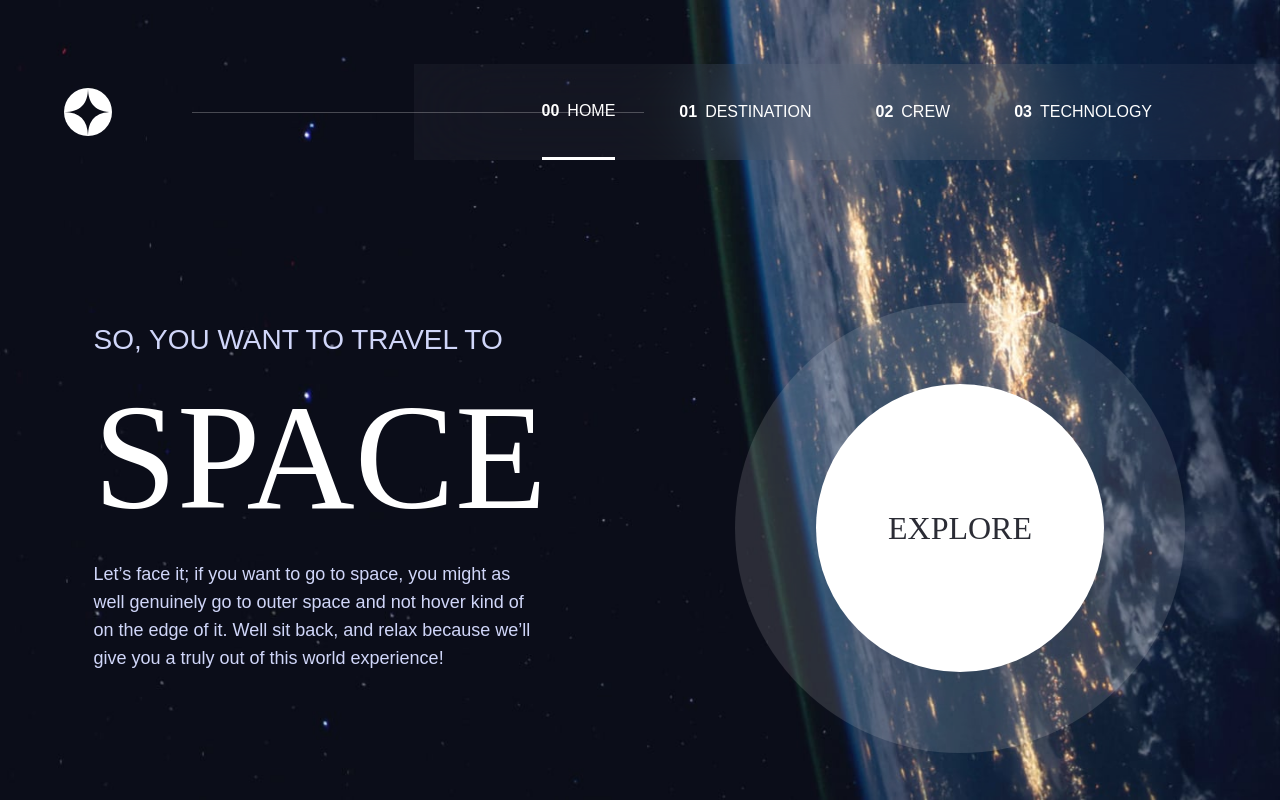
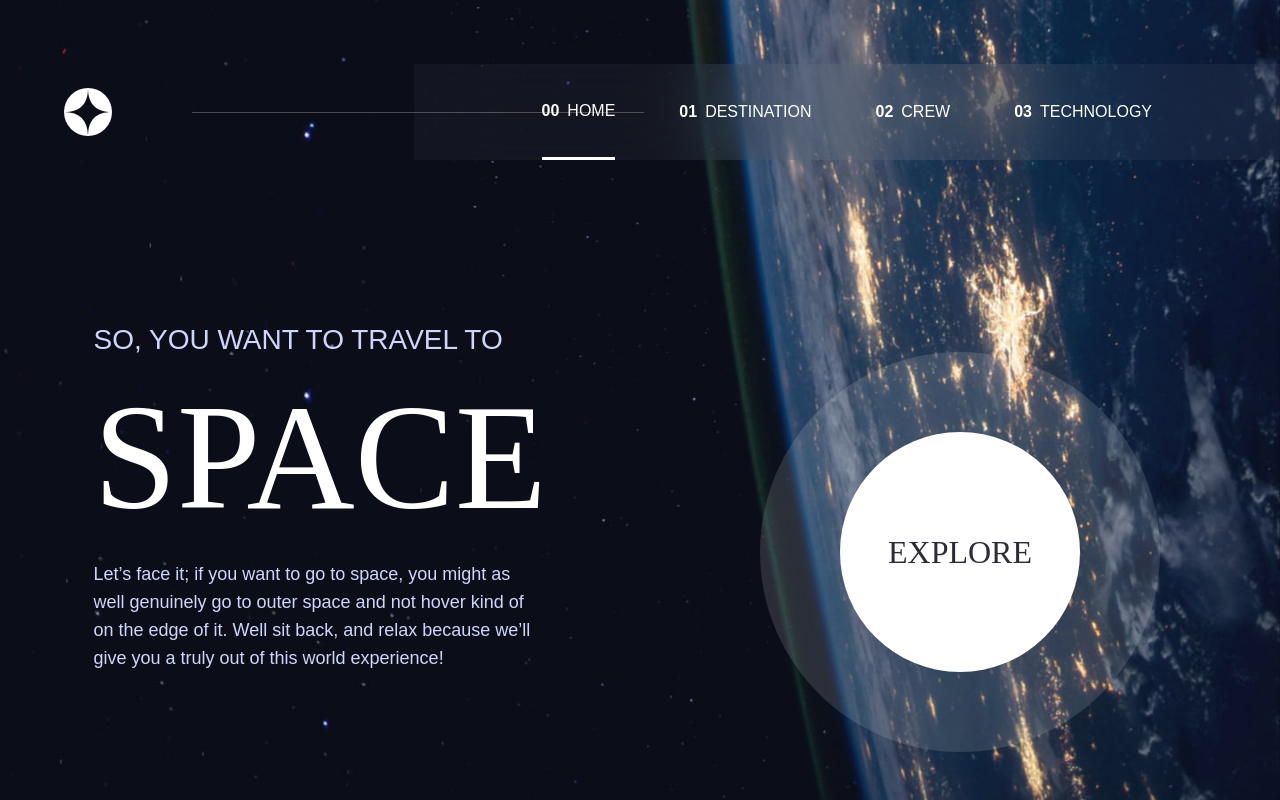
Before and after one commit to Jayceego/space-travel, a Gatsby site: page / in a window 1280 px wide. In both pictures the pointer is over the link "EXPLORE". Built offline with nearby package versions, Linux system fonts and the light colour scheme; Gatsby itself is replaced by a stand-in of ours; some packages are replaced by stand-ins of ours.

Commit message:
final homepage fix sizes and positions

```diff
--- a/src/pages/index.js
+++ b/src/pages/index.js
@@ -8,9 +8,9 @@ export default function IndexPage({ data }) {
   const homeData = data.allMarkdownRemark.nodes
   return (
     <Layout>
-      <div className="grid items-end h-screen grid-rows-2 text-center md:text-left md:grid-rows-none md:grid-cols-2 justify-items-center ">
+      <div className="grid items-end h-screen grid-rows-2 text-center lg:text-left lg:grid-rows-none lg:grid-cols-2 justify-items-center ">
         {/* contents */}
-        <div className="grid justify-center sm:h-screen place-items-center md:place-items-start md:pb-32 sm:justify-between sm:content-end ">
+        <div className="grid justify-center sm:h-screen place-items-center lg:place-items-start lg:pb-32 sm:justify-between sm:content-end ">
           <h3 className="text-base font-normal leading-none text-primary-blue sm:text-xl md:text-head5 font-barlow">
             {homeData[0].frontmatter.quote}
           </h3>
@@ -25,7 +25,7 @@ export default function IndexPage({ data }) {
 
         {/* call to action */}
         <Link
-          className="grid self-center text-xl font-normal bg-white rounded-full md:self-end md:mb-32 explore-btn place-items-center text-primary-dark sm:text-head4 font-bellefair w-36 h-36 sm:w-60 sm:h-60 md:w-72 md:h-72"
+          className="grid self-center text-xl font-normal bg-white rounded-full md:self-end md:mb-32 explore-btn place-items-center text-primary-dark sm:text-head4 font-bellefair"
           to="/destination/moon/"
         >
           {homeData[0].frontmatter.button}
--- a/src/styles/global.css
+++ b/src/styles/global.css
@@ -39,23 +39,70 @@ body {
   z-index: 1;
 }
 
-.explore-btn::before {
-  transition: all ease-in-out 300ms;
-  -webkit-transition: all ease-in-out 300ms;
-  -moz-transition: all ease-in-out 300ms;
-  -ms-transition: all ease-in-out 300ms;
-  -o-transition: all ease-in-out 300ms;
-}
-
 .explore-btn:hover::before {
   content: "";
   position: absolute;
   border-radius: 100%;
-  width: 450px;
-  height: 450px;
+  width: 250px;
+  height: 250px;
   background-color: #ffffff21;
   -webkit-border-radius: 100%;
   -moz-border-radius: 100%;
   -ms-border-radius: 100%;
   -o-border-radius: 100%;
 }
+
+.explore-btn {
+  width: clamp(100px, 60vw, 144px);
+  height: clamp(100px, 60vw, 144px);
+}
+
+/* BREAKPOINTS */
+
+@media (min-width: 1024px) {
+  /* .explore-btn:hover::before {
+    content: "";
+    position: absolute;
+    border-radius: 100%;
+    width: 450px;
+    height: 450px;
+    background-color: #ffffff21;
+    -webkit-border-radius: 100%;
+    -moz-border-radius: 100%;
+    -ms-border-radius: 100%;
+    -o-border-radius: 100%;
+  } */
+}
+@media (min-width: 768px) {
+  .explore-btn:hover::before {
+    content: "";
+    position: absolute;
+    border-radius: 100%;
+    width: 400px !important;
+    height: 400px !important;
+    background-color: #ffffff21;
+    -webkit-border-radius: 100%;
+    -moz-border-radius: 100%;
+    -ms-border-radius: 100%;
+    -o-border-radius: 100%;
+  }
+}
+
+@media (min-width: 640px) {
+  .explore-btn {
+    width: clamp(100px, 60vw, 240px);
+    height: clamp(100px, 60vw, 240px);
+  }
+  .explore-btn:hover::before {
+    content: "";
+    position: absolute;
+    border-radius: 100%;
+    width: 350px;
+    height: 350px;
+    background-color: #ffffff21;
+    -webkit-border-radius: 100%;
+    -moz-border-radius: 100%;
+    -ms-border-radius: 100%;
+    -o-border-radius: 100%;
+  }
+}
```
